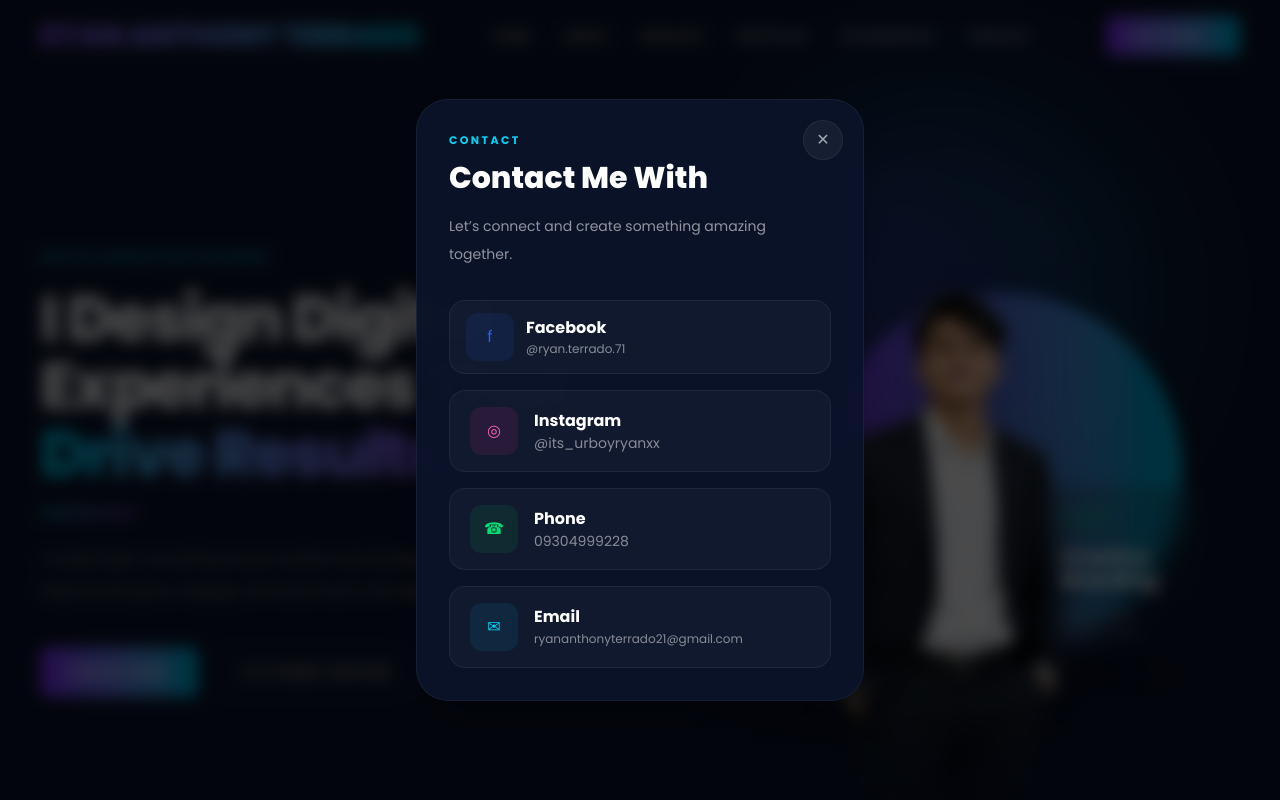
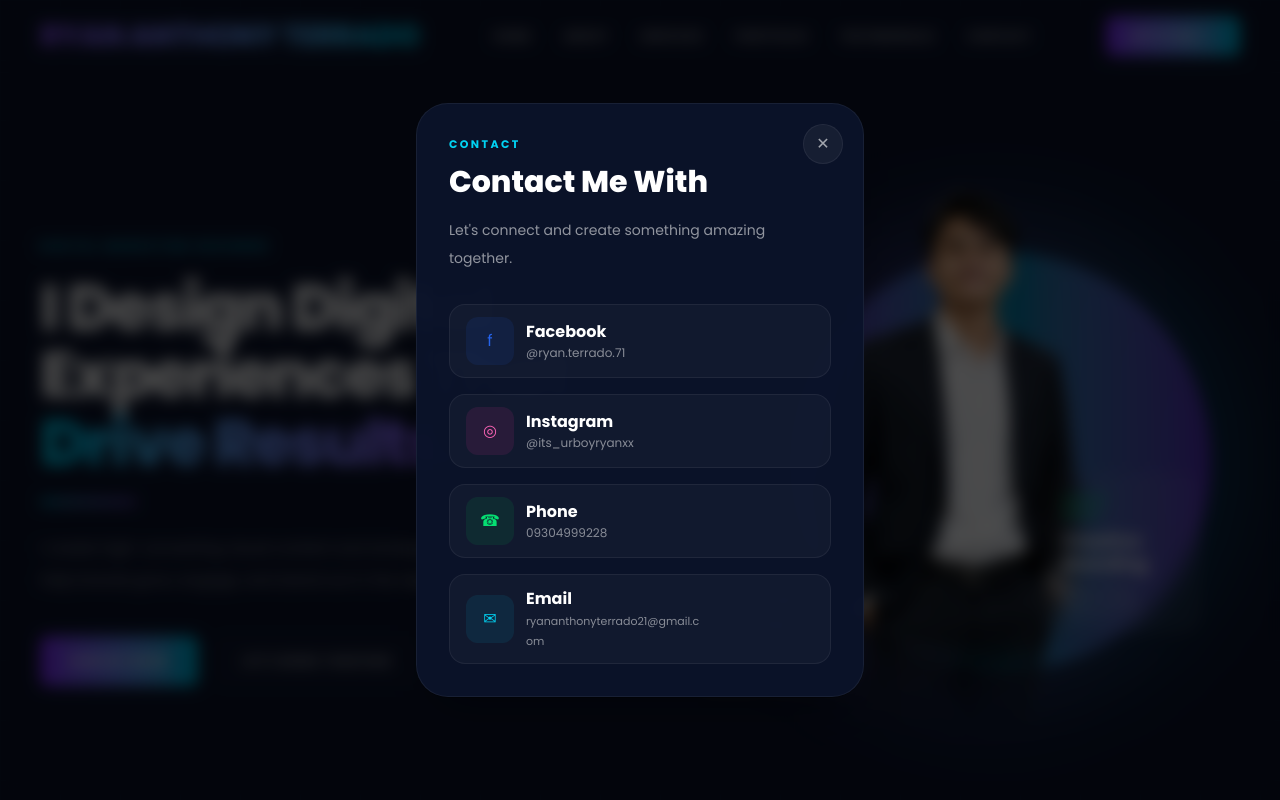
Before and after one commit to RYLO20/My-Portfolio, a React (Vite) app: page / in a window 1280 px wide. Both pictures are taken after a click on the button "LET'S TALK →". Shown: the top 800 px of the page. Built offline with nearby package versions, Linux system fonts and the light colour scheme.

Commit message:
updaye hero

```diff
--- a/src/components/Hero.tsx
+++ b/src/components/Hero.tsx
@@ -5,25 +5,26 @@ import heroImage from "../assets/hero.png";
 
 export default function Hero() {
   const [openModal, setOpenModal] = useState(false);
+  const [floatingMenuOpen, setFloatingMenuOpen] = useState(false);
+
+  const navItems = ["HOME", "ABOUT", "SERVICES", "PORTFOLIO", "TESTIMONIALS", "CONTACT"];
 
   return (
     <>
       <section className="relative overflow-hidden bg-[#0B132B]">
-        {/* Background */}
+        {/* Background - Clean without excessive glow */}
         <div className="absolute inset-0">
-          {/* Glow */}
-          <div className="absolute right-[10%] top-[10%] h-[320px] w-[320px] rounded-full bg-cyan-500/20 blur-3xl md:h-[420px] md:w-[420px]" />
-
-          <div className="absolute right-[18%] top-[18%] h-[220px] w-[220px] rounded-full bg-violet-600/20 blur-3xl md:h-[320px] md:w-[320px]" />
-
-          {/* Dots */}
-          <div className="absolute right-[10%] top-[20%] hidden grid-cols-7 gap-4 opacity-30 md:grid">
-            {Array.from({ length: 35 }).map((_, index) => (
-              <div
-                key={index}
-                className="h-[3px] w-[3px] rounded-full bg-white"
-              />
-            ))}
+          {/* Simple Grid Pattern */}
+          <div className="absolute inset-0 hidden lg:block">
+            <div className="absolute left-0 top-0 h-full w-full"
+                 style={{
+                   backgroundImage: `
+                     linear-gradient(rgba(6, 182, 212, 0.02) 1px, transparent 1px),
+                     linear-gradient(90deg, rgba(6, 182, 212, 0.02) 1px, transparent 1px)
+                   `,
+                   backgroundSize: '60px 60px'
+                 }}
+            />
           </div>
         </div>
 
@@ -37,16 +38,9 @@ export default function Hero() {
               </span>
             </h1>
 
-            {/* Nav */}
+            {/* Desktop Navigation */}
             <nav className="hidden items-center gap-8 lg:flex">
-              {[
-                "HOME",
-                "ABOUT",
-                "SERVICES",
-                "PORTFOLIO",
-                "TESTIMONIALS",
-                "CONTACT",
-              ].map((item) => (
+              {navItems.map((item) => (
                 <a
                   key={item}
                   href="#"
@@ -57,26 +51,149 @@ export default function Hero() {
               ))}
             </nav>
 
-            {/* Button */}
+            {/* Desktop Button */}
             <button
               onClick={() => setOpenModal(true)}
-              className="rounded-lg bg-gradient-to-r from-violet-600 to-cyan-500 px-5 py-3 text-[10px] font-bold tracking-[0.12em] text-white transition hover:scale-105 sm:px-6 sm:text-[11px]"
+              className="hidden rounded-lg bg-gradient-to-r from-violet-600 to-cyan-500 px-5 py-3 text-[10px] font-bold tracking-[0.12em] text-white transition hover:scale-105 sm:block sm:px-6 sm:text-[11px]"
             >
               LET'S TALK →
             </button>
+
+            {/* Floating Navigation Button - Mobile Only */}
+            <div className="relative lg:hidden">
+              {/* Floating Action Button */}
+              <button
+                onClick={() => setFloatingMenuOpen(!floatingMenuOpen)}
+                className="relative z-50 flex h-12 w-12 items-center justify-center rounded-full bg-gradient-to-r from-violet-600 to-cyan-500 shadow-lg transition-all duration-300 hover:scale-110"
+              >
+                <div className={`absolute transition-transform duration-300 ${floatingMenuOpen ? 'rotate-45' : 'rotate-0'}`}>
+                  <span className="text-xl font-bold text-white">+</span>
+                </div>
+              </button>
+
+              {/* Menu Items - Popup when clicked */}
+              <div className={`absolute bottom-16 right-0 z-40 transition-all duration-300 ${floatingMenuOpen ? 'opacity-100 visible' : 'opacity-0 invisible'}`}>
+                <div className="flex flex-col gap-3">
+                  {navItems.map((item, index) => (
+                    <a
+                      key={item}
+                      href="#"
+                      onClick={() => setFloatingMenuOpen(false)}
+                      className="flex items-center justify-center rounded-full bg-[#0B132B] border border-white/10 px-4 py-2 text-[11px] font-bold tracking-[0.12em] text-white/80 shadow-lg backdrop-blur-sm transition-all hover:scale-105 hover:bg-white/5"
+                      style={{
+                        animation: floatingMenuOpen ? `slideIn 0.2s ease ${index * 0.05}s both` : 'none'
+                      }}
+                    >
+                      {item}
+                    </a>
+                  ))}
+
+                  {/* Contact Button */}
+                  <button
+                    onClick={() => {
+                      setFloatingMenuOpen(false);
+                      setOpenModal(true);
+                    }}
+                    className="flex items-center justify-center rounded-full bg-gradient-to-r from-violet-600 to-cyan-500 px-4 py-2 text-[11px] font-bold tracking-[0.12em] text-white shadow-lg transition-all hover:scale-105"
+                    style={{
+                      animation: floatingMenuOpen ? `slideIn 0.2s ease ${navItems.length * 0.05}s both` : 'none'
+                    }}
+                  >
+                    LET'S TALK →
+                  </button>
+                </div>
+              </div>
+            </div>
           </div>
         </header>
 
-        {/* Hero */}
-        <div className="relative mx-auto grid min-h-[100vh] max-w-7xl items-center gap-14 px-5 py-16 sm:px-6 lg:grid-cols-2 lg:px-10">
+        {/* DESKTOP LAYOUT (lg and above) */}
+        <div className="relative mx-auto hidden max-w-7xl items-center gap-8 px-5 py-16 lg:grid lg:grid-cols-2 lg:px-10">
           {/* LEFT */}
-          {/* LEFT */}
-<div className="max-w-[560px] animate-[fadeUp_1s_ease]">
+          <div className="max-w-[560px] animate-[fadeUp_1s_ease]">
+            <p className="mb-5 text-[11px] font-bold uppercase tracking-[0.22em] text-cyan-400">
+              DIGITAL MARKETING DESIGNER
+            </p>
+
+            <h1 className="text-[64px] font-black leading-[1.05] tracking-[-0.04em] text-white">
+              I Design Digital
+              <br />
+              Experiences That
+              <br />
+              <span className="bg-gradient-to-r from-cyan-400 to-violet-500 bg-clip-text text-transparent">
+                Drive Results.
+              </span>
+            </h1>
+
+            <div className="mt-6 h-[4px] w-24 rounded-full bg-gradient-to-r from-cyan-400 to-violet-500" />
+
+            <p className="mt-7 max-w-[460px] text-[15px] leading-8 text-white/55">
+              I create high-converting visual content and strategies
+              that help brands grow, engage, and stand out in the
+              digital world.
+            </p>
+
+            <div className="mt-10 flex gap-4">
+              <button className="rounded-lg bg-gradient-to-r from-violet-600 to-cyan-500 px-7 py-4 text-[11px] font-bold tracking-[0.12em] text-white transition hover:scale-105">
+                VIEW MY WORK
+              </button>
+
+              <button
+                onClick={() => setOpenModal(true)}
+                className="rounded-lg border border-white/6 bg-white/[0.02] px-7 py-4 text-[11px] font-bold tracking-[0.12em] text-white/75 backdrop-blur transition hover:border-cyan-400/20 hover:bg-cyan-400/5 hover:text-white"
+              >
+                LET'S WORK TOGETHER
+              </button>
+            </div>
+          </div>
+
+          {/* RIGHT - Double Circle Background */}
+          <div className="relative flex h-[650px] items-center justify-center">
+            {/* Outer Blurry Circle */}
+            <div className="absolute right-[0%] top-1/2 h-[500px] w-[500px] -translate-y-1/2 rounded-full bg-gradient-to-r from-violet-500/20 to-cyan-500/20 blur-2xl" />
+
+            {/* Inner Sharp Gradient Circle */}
+            <div className="absolute right-[5%] top-1/2 h-[420px] w-[420px] -translate-y-1/2 rounded-full bg-gradient-to-r from-violet-600 via-cyan-500 to-violet-600 opacity-60" />
+
+            {/* Image */}
+            <div className="relative z-10">
+              <img
+                src={heroImage}
+                alt="Hero"
+                className="relative z-10 h-[550px] object-contain [mask-image:linear-gradient(to_bottom,black_82%,transparent_100%)] [-webkit-mask-image:linear-gradient(to_bottom,black_82%,transparent_100%)]"
+              />
+            </div>
+
+            {/* Cards */}
+            <div className="absolute left-6 top-16 z-20 w-[150px] rounded-2xl border border-white/10 bg-white/5 p-4 shadow-lg backdrop-blur-sm">
+              <p className="text-[10px] font-semibold tracking-wide text-cyan-400">VIDEO EDITING</p>
+              <h3 className="mt-2 text-lg font-bold leading-tight text-white">Cinematic<br />Reels</h3>
+              <p className="mt-2 text-[11px] leading-4 text-white/50">Short Form Content<br />Motion Graphics</p>
+            </div>
+
+            <div className="absolute bottom-24 left-10 z-20 w-[160px] rounded-2xl border border-white/10 bg-white/5 p-4 shadow-lg backdrop-blur-sm">
+              <p className="text-[10px] font-semibold tracking-wide text-violet-400">DIGITAL<br />MARKETING</p>
+              <h3 className="mt-2 text-lg font-bold leading-tight text-white">Meta Ads<br />Strategy</h3>
+              <p className="mt-2 text-[11px] leading-4 text-white/50">Content Marketing<br />Brand Growth</p>
+            </div>
+
+            <div className="absolute right-10 top-[52%] z-20 w-[155px] rounded-2xl border border-white/10 bg-white/5 p-4 shadow-lg backdrop-blur-sm">
+              <p className="text-[10px] font-semibold tracking-wide text-green-400">GRAPHIC<br />DESIGN</p>
+              <h3 className="mt-2 text-lg font-bold leading-tight text-white">Creative<br />Branding</h3>
+              <p className="mt-2 text-[11px] leading-4 text-white/50">Media Design<br />Social Content</p>
+            </div>
+          </div>
+        </div>
+
+        {/* MOBILE LAYOUT (below lg) */}
+        <div className="relative mx-auto block px-5 py-12 lg:hidden">
+          {/* Text Content */}
+          <div className="max-w-[560px] animate-[fadeUp_1s_ease]">
             <p className="mb-5 text-[10px] font-bold uppercase tracking-[0.22em] text-cyan-400 sm:text-[11px]">
               DIGITAL MARKETING DESIGNER
             </p>
 
-            <h1 className="text-[42px] font-black leading-[1.05] tracking-[-0.04em] text-white sm:text-[54px] md:text-[64px]">
+            <h1 className="text-[42px] font-black leading-[1.05] tracking-[-0.04em] text-white sm:text-[54px]">
               I Design Digital
               <br />
               Experiences That
@@ -108,160 +225,38 @@ export default function Hero() {
             </div>
           </div>
 
-          {/* RIGHT */}
-          <div className="relative flex h-[520px] items-center justify-center sm:h-[650px]">
-            {/* Circle */}
-            <div className="absolute right-[10%] top-1/2 h-[220px] w-[220px] -translate-y-1/2 rounded-full bg-gradient-to-r from-violet-600 to-cyan-500 opacity-90 md:h-[360px] md:w-[360px]" />
+          {/* Cards and Image Row */}
+          <div className="relative mt-12 flex flex-row items-center justify-between gap-3">
+            <div className="absolute right-[-25%] top-1/2 h-[320px] w-[320px] -translate-y-1/2 rounded-full bg-gradient-to-r from-violet-500/15 to-cyan-500/15 blur-2xl sm:h-[380px] sm:w-[380px]" />
+            <div className="absolute right-[-15%] top-1/2 h-[260px] w-[260px] -translate-y-1/2 rounded-full bg-gradient-to-r from-violet-600 via-cyan-500 to-violet-600 opacity-60 sm:h-[300px] sm:w-[300px]" />
 
-            {/* Image */}
-            <div className="relative z-10 animate-[heroFloat_5s_ease-in-out_infinite]">
+            <div className="relative z-20 flex flex-col gap-3">
+              <div className="w-[115px] rounded-xl border border-white/10 bg-white/5 p-2.5 shadow-lg backdrop-blur-sm sm:w-[135px] sm:p-3">
+                <p className="text-[8px] font-semibold tracking-wide text-cyan-400 sm:text-[9px]">VIDEO EDITING</p>
+                <h3 className="mt-1.5 text-xs font-bold leading-tight text-white sm:mt-2 sm:text-sm">Cinematic<br />Reels</h3>
+                <p className="mt-1.5 text-[9px] leading-3.5 text-white/50 sm:mt-2 sm:text-[10px] sm:leading-4">Short Form Content<br />Motion Graphics</p>
+              </div>
 
+              <div className="w-[120px] rounded-xl border border-white/10 bg-white/5 p-2.5 shadow-lg backdrop-blur-sm sm:w-[145px] sm:p-3">
+                <p className="text-[8px] font-semibold tracking-wide text-violet-400 sm:text-[9px]">DIGITAL<br />MARKETING</p>
+                <h3 className="mt-1.5 text-xs font-bold leading-tight text-white sm:mt-2 sm:text-sm">Meta Ads<br />Strategy</h3>
+                <p className="mt-1.5 text-[9px] leading-3.5 text-white/50 sm:mt-2 sm:text-[10px] sm:leading-4">Content Marketing<br />Brand Growth</p>
+              </div>
 
+              <div className="w-[110px] rounded-xl border border-white/10 bg-white/5 p-2.5 shadow-lg backdrop-blur-sm sm:w-[130px] sm:p-3">
+                <p className="text-[8px] font-semibold tracking-wide text-green-400 sm:text-[9px]">GRAPHIC<br />DESIGN</p>
+                <h3 className="mt-1.5 text-xs font-bold leading-tight text-white sm:mt-2 sm:text-sm">Creative<br />Branding</h3>
+                <p className="mt-1.5 text-[9px] leading-3.5 text-white/50 sm:mt-2 sm:text-[10px] sm:leading-4">Media Design<br />Social Content</p>
+              </div>
+            </div>
+
+            <div className="relative z-10">
               <img
                 src={heroImage}
                 alt="Hero"
-                className="
-                  relative z-10
-                  h-[260px]
-                  object-contain
-                  sm:h-[560px]
-                  md:h-[700px]
-
-                  [mask-image:linear-gradient(to_bottom,black_82%,transparent_100%)]
-                  [-webkit-mask-image:linear-gradient(to_bottom,black_82%,transparent_100%)]
-
-                  drop-shadow-[0_10px_40px_rgba(0,0,0,0.28)]
-                "
+                className="relative z-10 h-[380px] w-auto object-contain sm:h-[480px] [mask-image:linear-gradient(to_bottom,black_82%,transparent_100%)] [-webkit-mask-image:linear-gradient(to_bottom,black_82%,transparent_100%)]"
               />
             </div>
-
-            {/* Card 1 */}
-<div
-  className="
-    absolute
-    left-3
-    top-10
-    z-20
-    w-[120px]
-
-    before:absolute before:inset-0 before:rounded-[inherit] before:bg-gradient-to-b before:from-white/[0.03] before:to-transparent before:pointer-events-none
-
-    rounded-[22px]
-    border border-white/6
-    bg-[#08101d]/18
-    p-4
-    shadow-[0_10px_40px_rgba(0,0,0,0.18)]
-    backdrop-blur-md
-
-    sm:left-6
-    sm:top-24
-    sm:w-[150px]
-    sm:p-5
-  "
->
-  <p className="text-[9px] font-semibold tracking-[0.18em] text-cyan-400">
-    VIDEO EDITING
-  </p>
-
-  <h3 className="mt-3 text-[14px] font-black leading-[1.15] text-white sm:text-[20px]">
-    Cinematic
-    <br />
-    Reels
-  </h3>
-
-  <p className="mt-3 text-[10px] leading-5 text-white/45 sm:text-[11px]">
-    Short Form Content
-    <br />
-    Motion Graphics
-  </p>
-</div>
-
-           {/* Card 2 */}
-<div
-  className="
-    absolute
-    left-4
-    top-[170px]
-    z-20
-    w-[130px]
-
-    rounded-[22px]
-    border border-white/6
-    bg-[#08101d]/18
-    p-4
-    shadow-2xl
-    backdrop-blur-md
-
-    sm:bottom-24
-    sm:left-14
-    sm:top-auto
-    sm:w-[170px]
-    sm:p-5
-
-    before:absolute before:inset-0 before:rounded-[inherit] before:bg-gradient-to-b before:from-white/[0.03] before:to-transparent before:pointer-events-none
-  "
->
-  <p className="text-[9px] font-semibold tracking-[0.18em] text-violet-400">
-    DIGITAL
-    <br />
-    MARKETING
-  </p>
-
-  <h3 className="mt-3 text-[14px] font-black leading-[1.15] text-white sm:text-[20px]">
-    Meta Ads
-    <br />
-    Strategy
-  </h3>
-
-  <p className="mt-3 text-[10px] leading-5 text-white/45 sm:text-[11px]">
-    Content Marketing
-    <br />
-    Brand Growth
-  </p>
-</div>
-
-            {/* Card 3 */}
-<div
-  className="
-    absolute
-    right-3
-    top-[180px]
-    z-20
-    w-[125px]
-
-    rounded-[22px]
-    border border-white/6
-    bg-[#08101d]/18
-    p-4
-    shadow-2xl
-    backdrop-blur-md
-
-    sm:right-10
-    sm:top-[52%]
-    sm:w-[160px]
-    sm:p-5
-
-    before:absolute before:inset-0 before:rounded-[inherit] before:bg-gradient-to-b before:from-white/[0.03] before:to-transparent before:pointer-events-none
-  "
->
-  <p className="text-[9px] font-semibold tracking-[0.18em] text-green-400">
-    GRAPHIC
-    <br />
-    DESIGN
-  </p>
-
-  <h3 className="mt-3 text-[14px] font-black leading-[1.15] text-white sm:text-[20px]">
-    Creative
-    <br />
-    Branding
-  </h3>
-
-  <p className="mt-3 text-[10px] leading-5 text-white/45 sm:text-[11px]">
-    Media Design
-    <br />
-    Social Content
-  </p>
-</div>
           </div>
         </div>
       </section>
@@ -269,103 +264,50 @@ export default function Hero() {
       {/* MODAL */}
       {openModal && (
         <div className="fixed inset-0 z-50 flex animate-[fadeIn_.25s_ease] items-center justify-center overflow-y-auto bg-black/70 p-4 backdrop-blur-sm">
-         <div className="relative w-full max-w-[340px] animate-[modalPop_.35s_cubic-bezier(0.16,1,0.3,1)] rounded-[28px] border border-white/6 bg-[#0B132B]/95 p-5 shadow-2xl backdrop-blur-xl sm:max-w-md sm:rounded-[32px] sm:p-8">
-            {/* Close */}
-            <button
-              onClick={() => setOpenModal(false)}
-              className="absolute right-5 top-5 flex h-10 w-10 items-center justify-center rounded-full border border-white/6 bg-white/5 text-white/60 transition hover:bg-red-500 hover:text-white"
-            >
-              ✕
-            </button>
+          <div className="relative w-full max-w-[340px] animate-[modalPop_.35s_cubic-bezier(0.16,1,0.3,1)] rounded-[28px] border border-white/6 bg-[#0B132B]/95 p-5 shadow-2xl backdrop-blur-xl sm:max-w-md sm:rounded-[32px] sm:p-8">
+            <button onClick={() => setOpenModal(false)} className="absolute right-5 top-5 flex h-10 w-10 items-center justify-center rounded-full border border-white/6 bg-white/5 text-white/60 transition hover:bg-red-500 hover:text-white">✕</button>
 
-            {/* Title */}
-            <p className="mb-3 text-[11px] font-bold uppercase tracking-[0.22em] text-cyan-400">
-              CONTACT
-            </p>
+            <p className="mb-3 text-[11px] font-bold uppercase tracking-[0.22em] text-cyan-400">CONTACT</p>
+            <h2 className="text-2xl font-black text-white sm:text-3xl">Contact Me With</h2>
+            <p className="mt-3 text-[13px] leading-6 text-white/55 sm:mt-4 sm:text-sm sm:leading-7">Let's connect and create something amazing together.</p>
 
-            <h2 className="text-2xl font-black text-white sm:text-3xl">
-              Contact Me With
-            </h2>
-
-            <p className="mt-3 text-[13px] leading-6 text-white/55 sm:mt-4 sm:text-sm sm:leading-7">
-              Let’s connect and create something amazing together.
-            </p>
-
-            {/* Contact Options */}
             <div className="mt-6 space-y-3 sm:mt-8 sm:space-y-4">
-              {/* Facebook */}
-              <a
-                href="https://www.facebook.com/ryan.terrado.71"
-                target="_blank"
-                className="flex items-center gap-3 rounded-2xl border border-white/6 bg-white/[0.03] px-4 py-3 transition transition hover:border-[#2563EB]/30 hover:bg-[#2563EB]/10"
-              >
-                <div className="flex h-12 w-12 items-center justify-center rounded-xl bg-[#2563EB]/10 text-[#2563EB]">
-                  f
-                </div>
-
-                <div>
-                  <h3 className="font-bold text-white">Facebook</h3>
-                  <p className="text-[12px] text-white/50">
-                    @ryan.terrado.71
-                  </p>
-                </div>
+              <a href="https://www.facebook.com/ryan.terrado.71" target="_blank" className="flex items-center gap-3 rounded-2xl border border-white/6 bg-white/[0.03] px-4 py-3 transition hover:border-[#2563EB]/30 hover:bg-[#2563EB]/10">
+                <div className="flex h-12 w-12 items-center justify-center rounded-xl bg-[#2563EB]/10 text-[#2563EB]">f</div>
+                <div><h3 className="font-bold text-white">Facebook</h3><p className="text-[12px] text-white/50">@ryan.terrado.71</p></div>
               </a>
 
-              {/* Instagram */}
-              <a
-                href="https://www.instagram.com/its_urboyryanxx/"
-                target="_blank"
-                className="flex items-center gap-4 rounded-2xl border border-white/6 bg-white/[0.03] px-5 py-4 transition hover:border-pink-500/30 hover:bg-pink-500/10"
-              >
-                <div className="flex h-12 w-12 items-center justify-center rounded-xl bg-pink-500/10 text-pink-400">
-                  ◎
-                </div>
-
-                <div>
-                  <h3 className="font-bold text-white">Instagram</h3>
-                  <p className="text-sm text-white/50">
-                    @its_urboyryanxx
-                  </p>
-                </div>
+              <a href="https://www.instagram.com/its_urboyryanxx/" target="_blank" className="flex items-center gap-3 rounded-2xl border border-white/6 bg-white/[0.03] px-4 py-3 transition hover:border-pink-500/30 hover:bg-pink-500/10">
+                <div className="flex h-12 w-12 items-center justify-center rounded-xl bg-pink-500/10 text-pink-400">◎</div>
+                <div><h3 className="font-bold text-white">Instagram</h3><p className="text-[12px] text-white/50">@its_urboyryanxx</p></div>
               </a>
 
-              {/* Phone */}
-              <a
-                href="tel:09304999228"
-                className="flex items-center gap-4 rounded-2xl border border-white/6 bg-white/[0.03] px-5 py-4 transition hover:border-green-500/30 hover:bg-green-500/10"
-              >
-                <div className="flex h-12 w-12 items-center justify-center rounded-xl bg-green-500/10 text-green-400">
-                  ☎
-                </div>
-
-                <div>
-                  <h3 className="font-bold text-white">Phone</h3>
-                  <p className="text-sm text-white/50">
-                    09304999228
-                  </p>
-                </div>
+              <a href="tel:09304999228" className="flex items-center gap-3 rounded-2xl border border-white/6 bg-white/[0.03] px-4 py-3 transition hover:border-green-500/30 hover:bg-green-500/10">
+                <div className="flex h-12 w-12 items-center justify-center rounded-xl bg-green-500/10 text-green-400">☎</div>
+                <div><h3 className="font-bold text-white">Phone</h3><p className="text-[12px] text-white/50">09304999228</p></div>
               </a>
 
-              {/* Email */}
-              <a
-                href="mailto:ryananthonyterrado21@gmail.com"
-                className="flex items-center gap-4 rounded-2xl border border-white/6 bg-white/[0.03] px-5 py-4 transition hover:border-cyan-500/30 hover:bg-cyan-500/10"
-              >
-                <div className="flex h-12 w-12 items-center justify-center rounded-xl bg-cyan-500/10 text-cyan-400">
-                  ✉
-                </div>
-
-                <div>
-                  <h3 className="font-bold text-white">Email</h3>
-                  <p className="max-w-[180px] break-words text-[11px] leading-5 text-white/50 sm:max-w-none sm:text-[12px]">
-  ryananthonyterrado21@gmail.com
-</p>
-                </div>
+              <a href="mailto:ryananthonyterrado21@gmail.com" className="flex items-center gap-3 rounded-2xl border border-white/6 bg-white/[0.03] px-4 py-3 transition hover:border-cyan-500/30 hover:bg-cyan-500/10">
+                <div className="flex h-12 w-12 items-center justify-center rounded-xl bg-cyan-500/10 text-cyan-400">✉</div>
+                <div><h3 className="font-bold text-white">Email</h3><p className="max-w-[180px] break-words text-[11px] leading-5 text-white/50">ryananthonyterrado21@gmail.com</p></div>
               </a>
             </div>
           </div>
         </div>
       )}
+
+      <style>{`
+        @keyframes slideIn {
+          from {
+            opacity: 0;
+            transform: translateX(20px);
+          }
+          to {
+            opacity: 1;
+            transform: translateX(0);
+          }
+        }
+      `}</style>
     </>
   );
 }
```
Also changed, not shown: src/assets/hero.png, src/index.css (line endings or trailing spaces).
